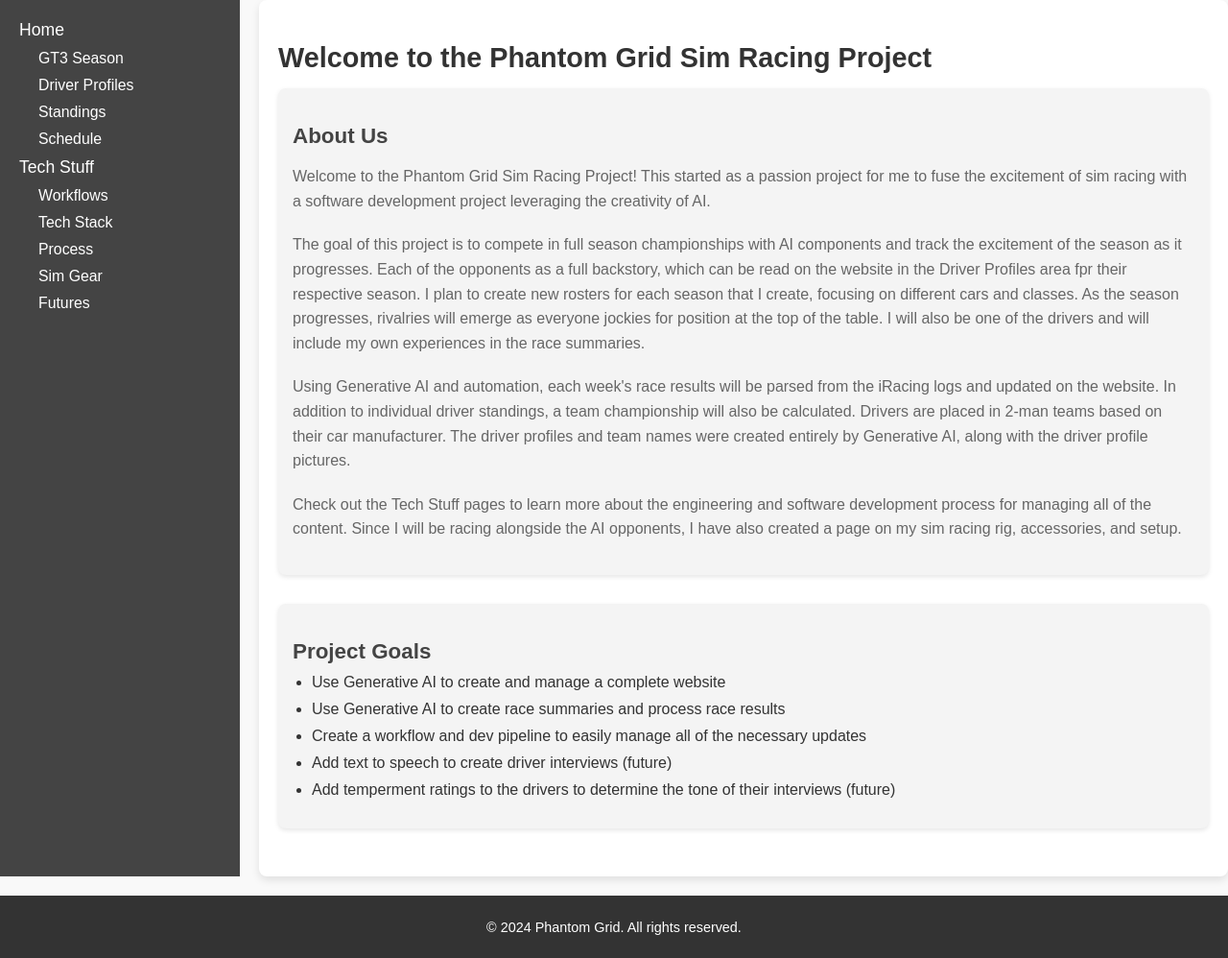
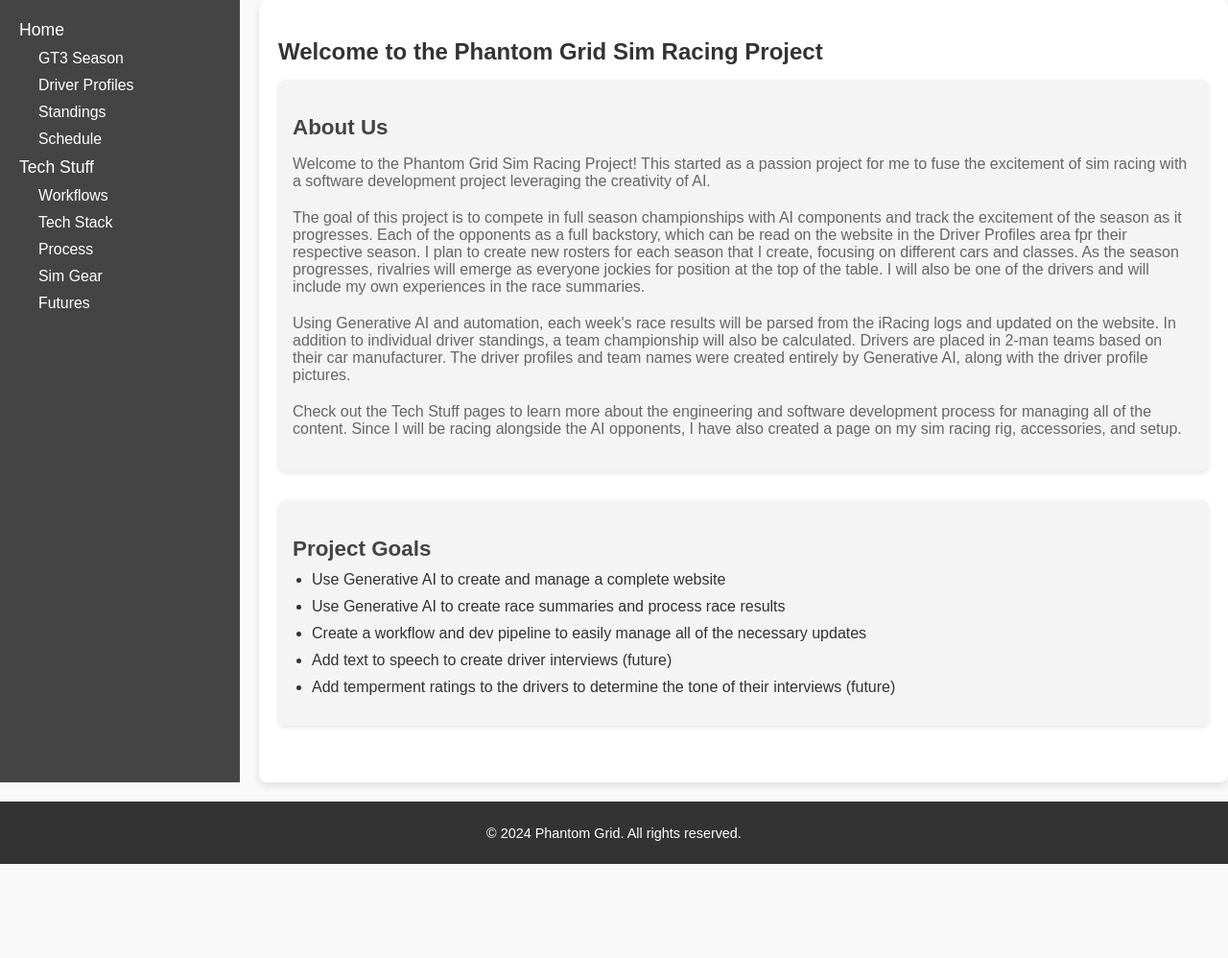
Before and after one commit to jadavison91/jadavison91.github.io, a Jekyll site: the page built from index.html, in a window 1280 px wide. Shown: the whole page at 96% size. Built offline with Jekyll 4.4.1, drawn with Linux system fonts in a browser that asks for light colours; after the commit the page ends 900 px from its top, so only the background shows below that.

```diff
--- a/assets/css/styles.css
+++ b/assets/css/styles.css
@@ -61,13 +61,12 @@
 /* Content Text Styling */
 main h2 {
     color: #333;
-    font-size: 1.8em;
+    font-size: 1.5em;
     margin-bottom: 15px;
 }
 
 main p {
-    font-size: 1.1em;
-    line-height: 1.6;
+    font-size: 1em;
     color: #555;
     margin-bottom: 20px;
 }
```
